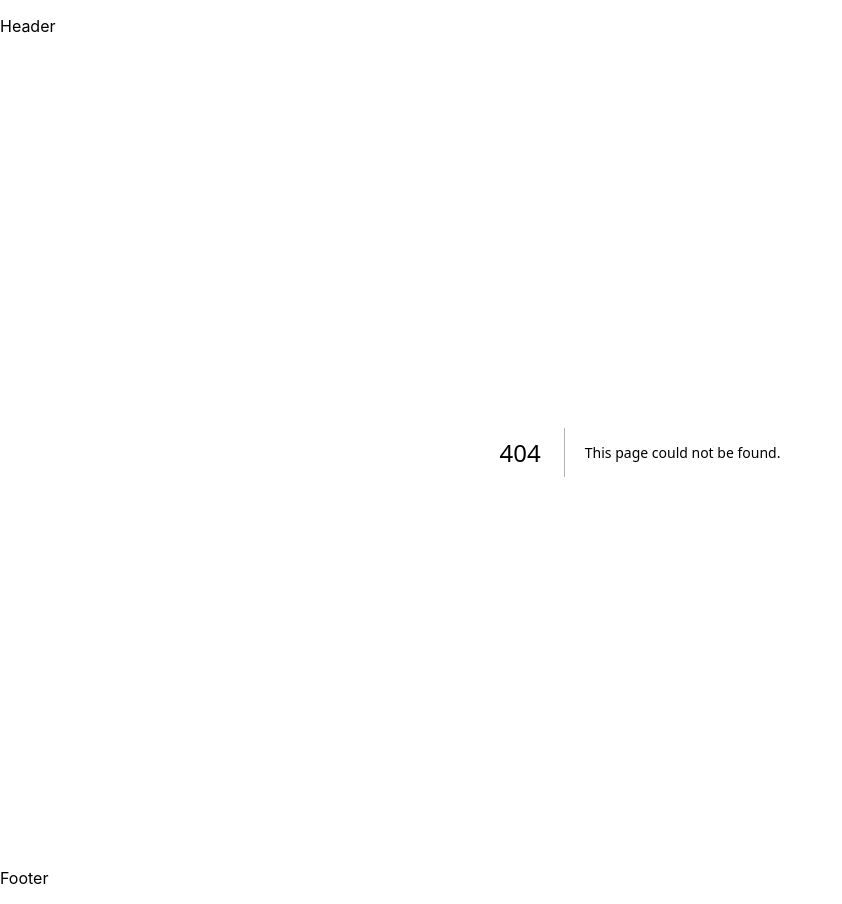
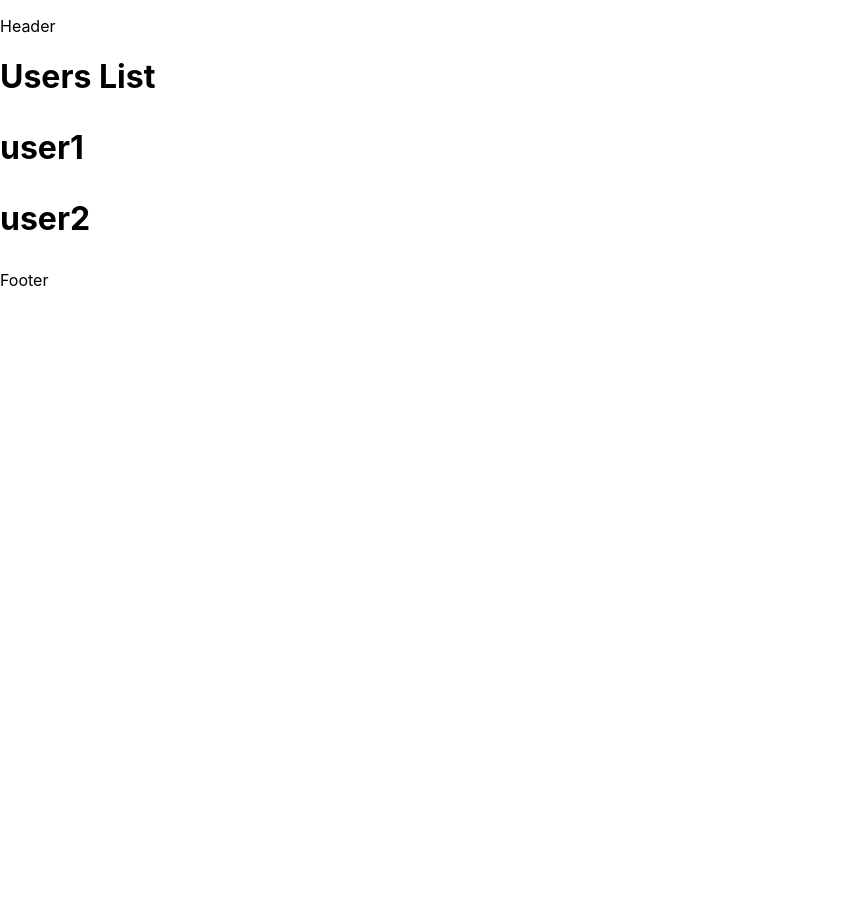
Before and after one commit to shararesadeghi/first-app-with-next, a Next.js app in the folder first-project/: page /users in a window 1280 px wide. Before the commit this address had no page. Shown: the whole page, without its empty margins (0-842 px from the left). After the commit the page ends 800 px from the top, so only its background shows below. Built offline with nearby package versions, Linux system fonts and the light colour scheme.

Commit message:
add useRouter hook to project

```diff
--- /dev/null
+++ b/first-project/pages/users/index.js
@@ -0,0 +1,15 @@
+import React from 'react';
+
+const Users = () => {
+    return (
+        <>
+        <h1>
+           Users List
+           <p>user1</p>
+           <p>user2</p>
+        </h1>
+        </>
+    );
+};
+
+export default Users;
```
Also changed, not shown: first-project/pages/users/[userid].js (added, +7 -0 lines).
